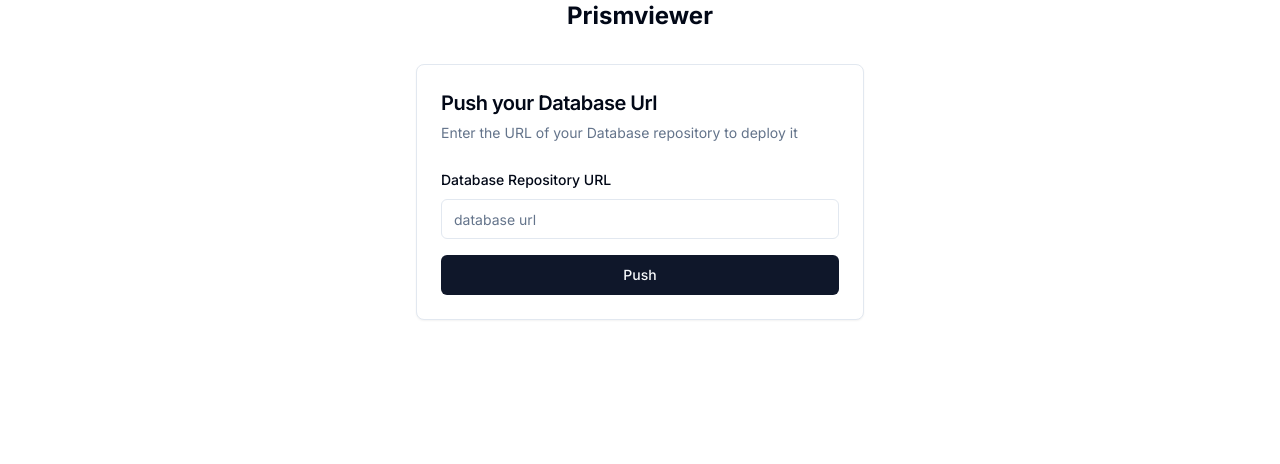
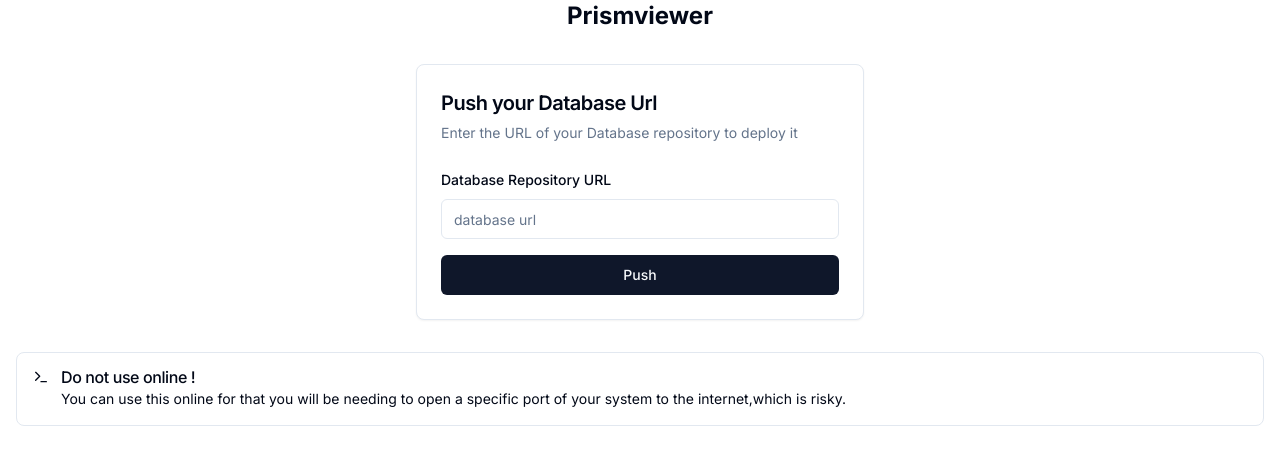
Before and after one commit to SumitKumar-17/Prismviewer, a Next.js app: page / in a window 1280 px wide. Shown: the top 464 px of the page. Built offline with nearby package versions, Linux system fonts and the light colour scheme.

Commit message:
chore:adding alert

```diff
--- a/src/app/page.tsx
+++ b/src/app/page.tsx
@@ -1,5 +1,5 @@
 'use client'
-
+import { AlertDetails } from "@/components/AlertDetails"
 import HomePage from "@/components/Home"
 
 
@@ -10,6 +10,9 @@
         <h1 className='text-2xl font-bold mb-4'>Prismviewer</h1>
       </div>
       <HomePage />
+      <div className="justify-center items-center space-y-4 m-4">
+      <AlertDetails/>
+      </div>
     </div>
   )
 }
--- /dev/null
+++ b/src/components/AlertDetails.tsx
@@ -0,0 +1,21 @@
+import { Terminal } from "lucide-react"
+
+import {
+    //@ts-ignore
+  Alert,
+  AlertDescription,
+  AlertTitle,
+} from "@/components/ui/alert"
+
+export function AlertDetails() {
+  return (
+    //@ts-ignore
+    <Alert>
+      <Terminal className="h-4 w-4" />
+      <AlertTitle>Do not use online !</AlertTitle>
+      <AlertDescription>
+        You can use this online for that you will be needing to open a specific port of your system to the internet,which is risky.
+      </AlertDescription>
+    </Alert>
+  )
+}
--- /dev/null
+++ b/src/components/ui/alert.tsx
@@ -0,0 +1,59 @@
+import * as React from "react"
+import { cva, type VariantProps } from "class-variance-authority"
+
+import { cn } from "@/lib/utils"
+
+const alertVariants = cva(
+  "relative w-full rounded-lg border p-4 [&>svg~*]:pl-7 [&>svg+div]:translate-y-[-3px] [&>svg]:absolute [&>svg]:left-4 [&>svg]:top-4 [&>svg]:text-foreground",
+  {
+    variants: {
+      variant: {
+        default: "bg-background text-foreground",
+        destructive:
+          "border-destructive/50 text-destructive dark:border-destructive [&>svg]:text-destructive",
+      },
+    },
+    defaultVariants: {
+      variant: "default",
+    },
+  }
+)
+
+const Alert = React.forwardRef<
+  HTMLDivElement,
+  React.HTMLAttributes<HTMLDivElement> & VariantProps<typeof alertVariants>
+>(({ className, variant, ...props }, ref) => (
+  <div
+    ref={ref}
+    role="alert"
+    className={cn(alertVariants({ variant }), className)}
+    {...props}
+  />
+))
+Alert.displayName = "Alert"
+
+const AlertTitle = React.forwardRef<
+  HTMLParagraphElement,
+  React.HTMLAttributes<HTMLHeadingElement>
+>(({ className, ...props }, ref) => (
+  <h5
+    ref={ref}
+    className={cn("mb-1 font-medium leading-none tracking-tight", className)}
+    {...props}
+  />
+))
+AlertTitle.displayName = "AlertTitle"
+
+const AlertDescription = React.forwardRef<
+  HTMLParagraphElement,
+  React.HTMLAttributes<HTMLParagraphElement>
+>(({ className, ...props }, ref) => (
+  <div
+    ref={ref}
+    className={cn("text-sm [&_p]:leading-relaxed", className)}
+    {...props}
+  />
+))
+AlertDescription.displayName = "AlertDescription"
+
+export { Alert, AlertTitle, AlertDescription }
```
